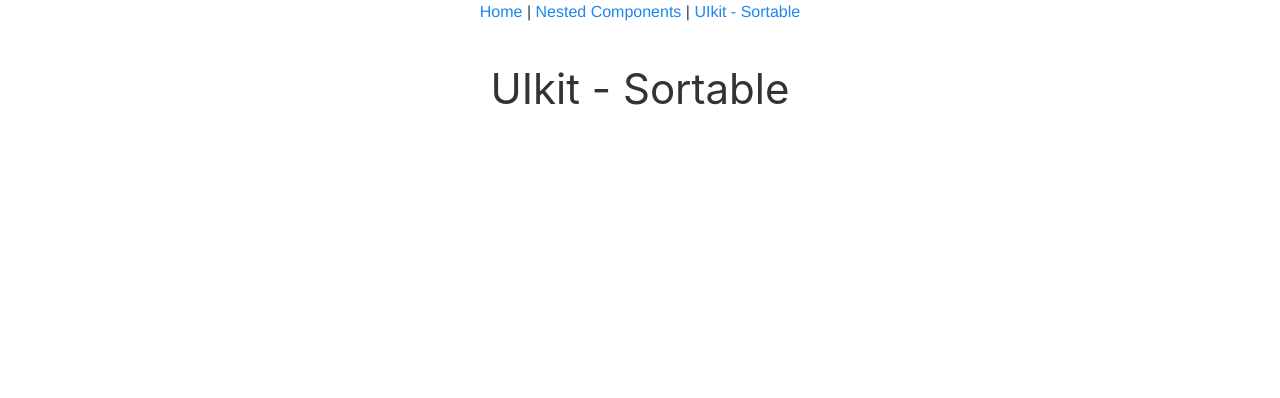
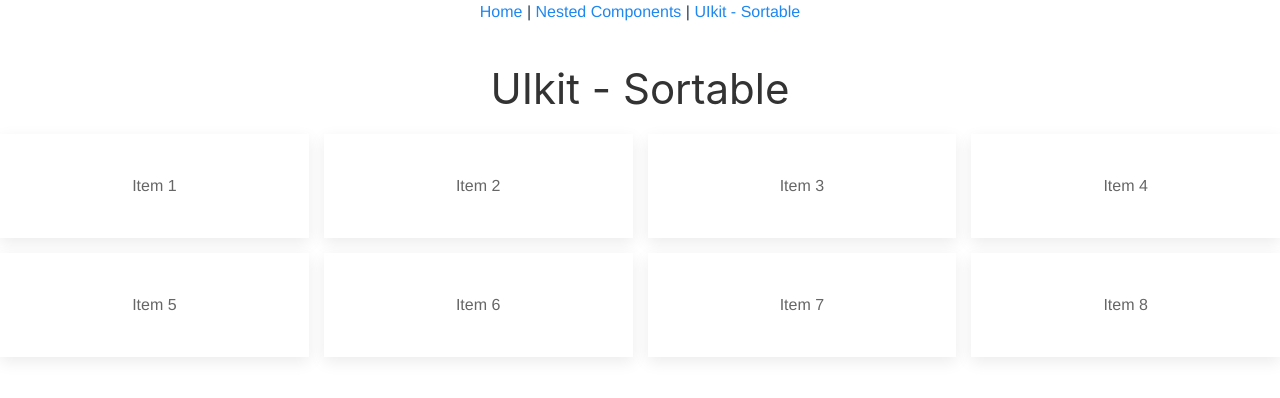
Before and after one commit to trey-thompson/playground, a Vue app in the folder frontend/: page /uikit-sortable in a window 1280 px wide. Shown: the top 398 px of the page. Built offline with nearby package versions, Linux system fonts and the light colour scheme.

Commit message:
Added 8 item cards to the sortable view

```diff
--- /dev/null
+++ b/frontend/src/components/UIkitSortable/SortableItem.vue
@@ -0,0 +1,15 @@
+<template>
+  <div>
+    Item {{index + 1}}
+  </div>
+</template>
+
+<script>
+export default {
+
+}
+</script>
+
+<style>
+
+</style>
--- /dev/null
+++ b/frontend/src/components/UIkitSortable/SortableList.vue
@@ -0,0 +1,52 @@
+<template>
+  <div>
+    <ul class="uk-grid-small uk-child-width-1-2 uk-child-width-1-4@s" uk-sortable="handle: .uk-card" uk-grid>
+      <li>
+        <div class="uk-card uk-card-default uk-card-body uk-text-center">Item 1</div>
+      </li>
+      <li>
+        <div class="uk-card uk-card-default uk-card-body uk-text-center">Item 2</div>
+      </li>
+      <li>
+        <div class="uk-card uk-card-default uk-card-body uk-text-center">Item 3</div>
+      </li>
+      <li>
+        <div class="uk-card uk-card-default uk-card-body uk-text-center">Item 4</div>
+      </li>
+      <li>
+        <div class="uk-card uk-card-default uk-card-body uk-text-center">Item 5</div>
+      </li>
+      <li>
+        <div class="uk-card uk-card-default uk-card-body uk-text-center">Item 6</div>
+      </li>
+      <li>
+        <div class="uk-card uk-card-default uk-card-body uk-text-center">Item 7</div>
+      </li>
+      <li>
+        <div class="uk-card uk-card-default uk-card-body uk-text-center">Item 8</div>
+      </li>
+    </ul>
+    <!-- <sortable-item
+      v-for="(item) in sortableItems"
+      v-bind:key="item.id"
+      class="uk-card uk-card default uk-card-body uk-text-center"
+    /> -->
+  </div>
+</template>
+
+<script>
+// import SortableItem from './SortableItem.vue'
+export default {
+  name: 'sortable-list',
+  // components: { SortableItem },
+  data() {
+    return {
+      sortableItems: Array(8),
+    }
+  }
+}
+</script>
+
+<style>
+
+</style>
--- a/frontend/src/views/UIkitSortableView.vue
+++ b/frontend/src/views/UIkitSortableView.vue
@@ -2,12 +2,17 @@
   <div>
     <title>UIkit - Sortable - Playground</title>
     <h1>UIkit - Sortable</h1>
+    <sortable-list/>
   </div>
 </template>
 
 <script>
+import SortableList from '@/components/UIkitSortable/SortableList.vue'
 export default {
-
+  name: 'uikit-sortable-view',
+  components: {
+    SortableList
+  },
 }
 </script>
 
```
